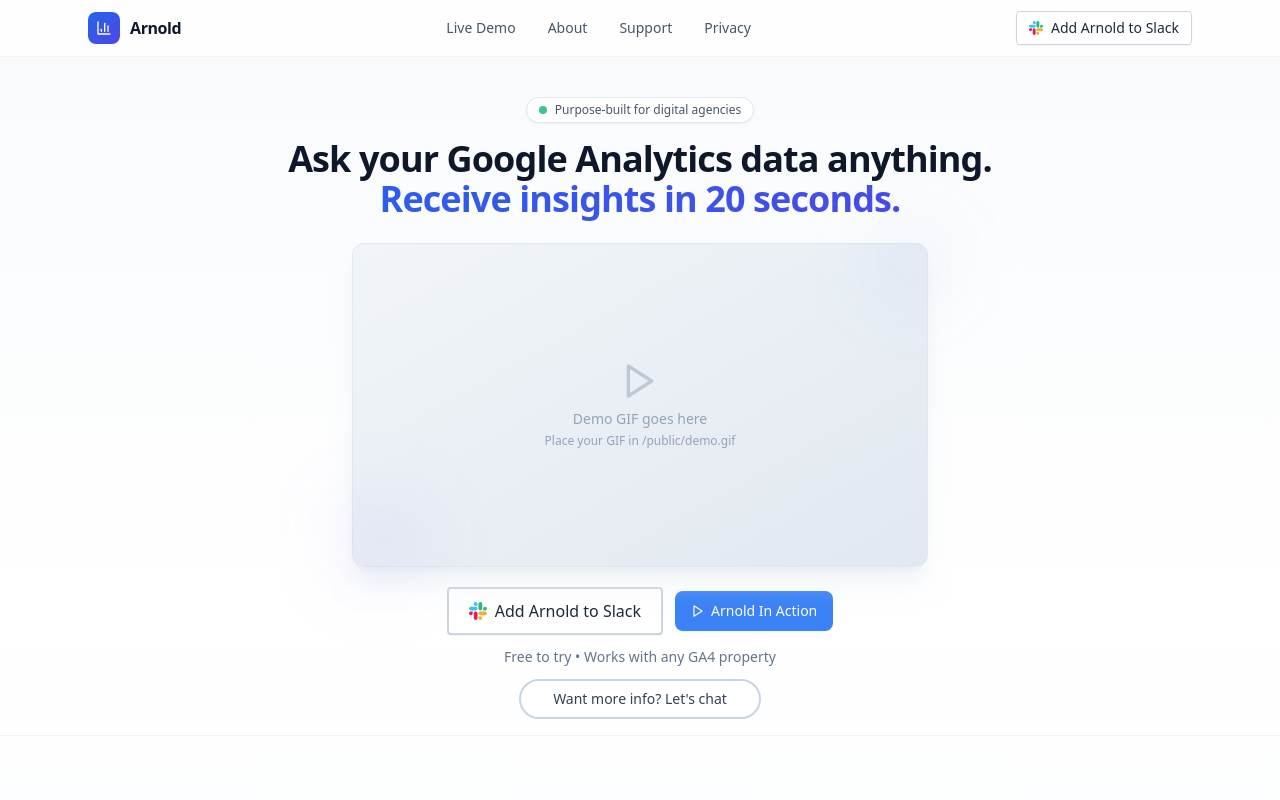
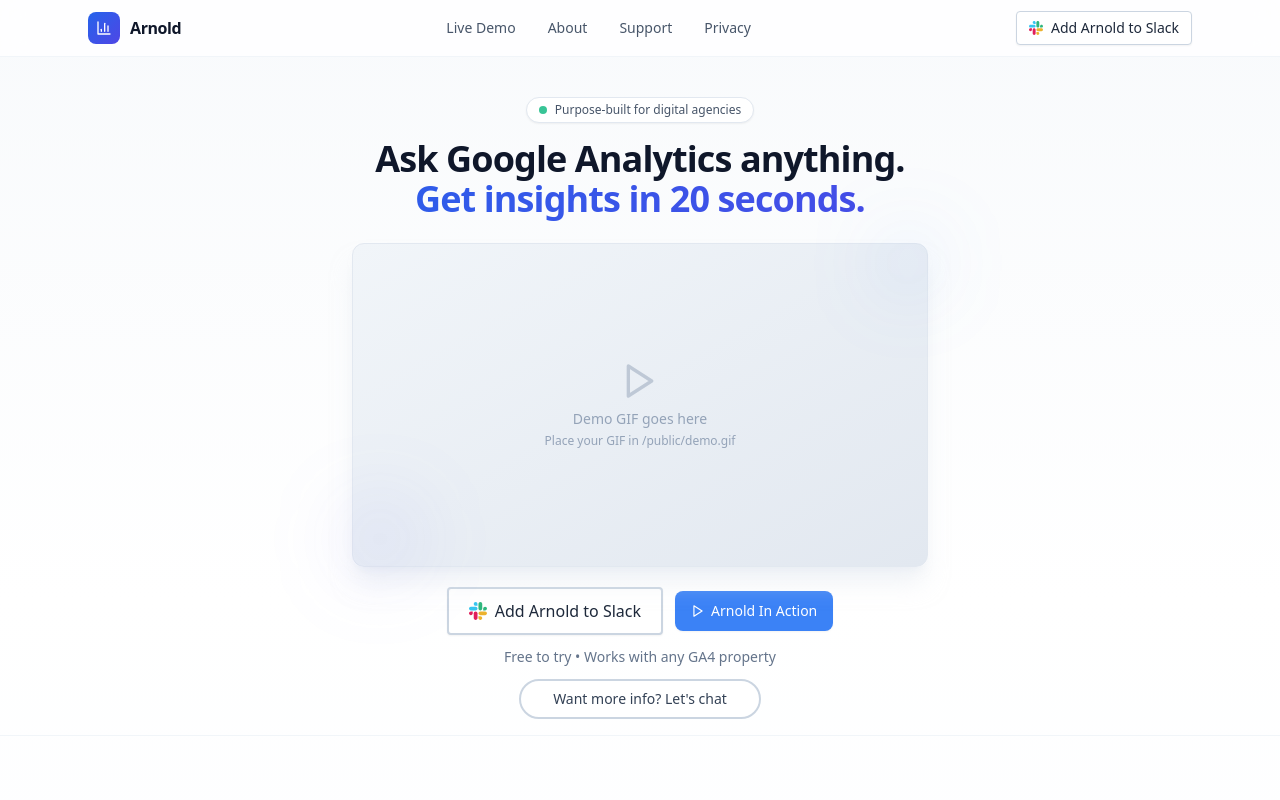
Before and after one commit to McGovs/arnold-the-analyst-frontend-v2-markdown, a React (Vite) app: page / in a window 1280 px wide. Shown: the top 800 px of the page. Built offline with nearby package versions, Linux system fonts and the light colour scheme.

Commit message:
Update Homepage.tsx

```diff
--- a/src/pages/Homepage.tsx
+++ b/src/pages/Homepage.tsx
@@ -86,9 +86,9 @@ export default function Homepage() {
 
           {/* Main Headline */}
           <h1 className="text-2xl md:text-3xl lg:text-4xl font-bold tracking-tight leading-normal mb-5">
-            <span className="block text-slate-900">Ask your Google Analytics data anything.</span>
+            <span className="block text-slate-900">Ask Google Analytics anything.</span>
             <span className="block text-transparent bg-clip-text bg-gradient-to-r from-blue-600 to-indigo-600 pb-1">
-              Receive insights in 20 seconds.
+              Get insights in 20 seconds.
             </span>
           </h1>
 
```
